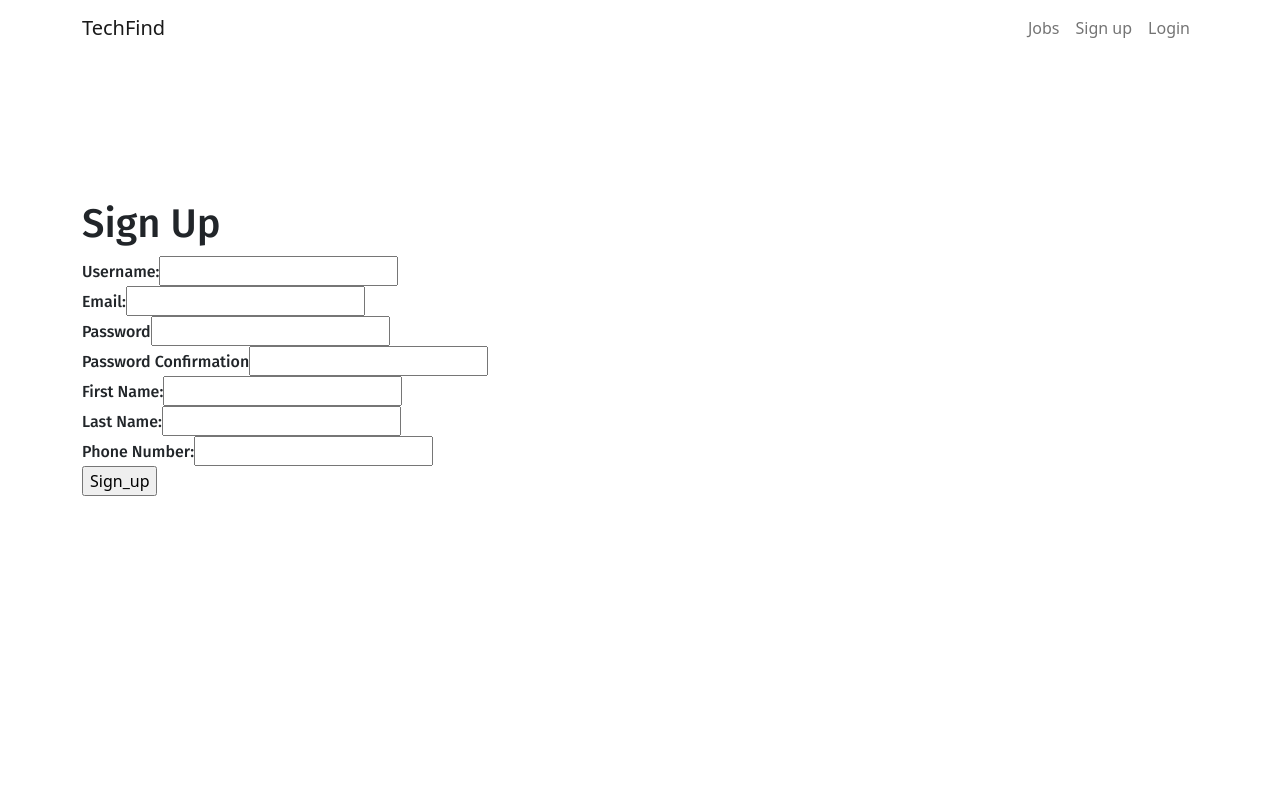
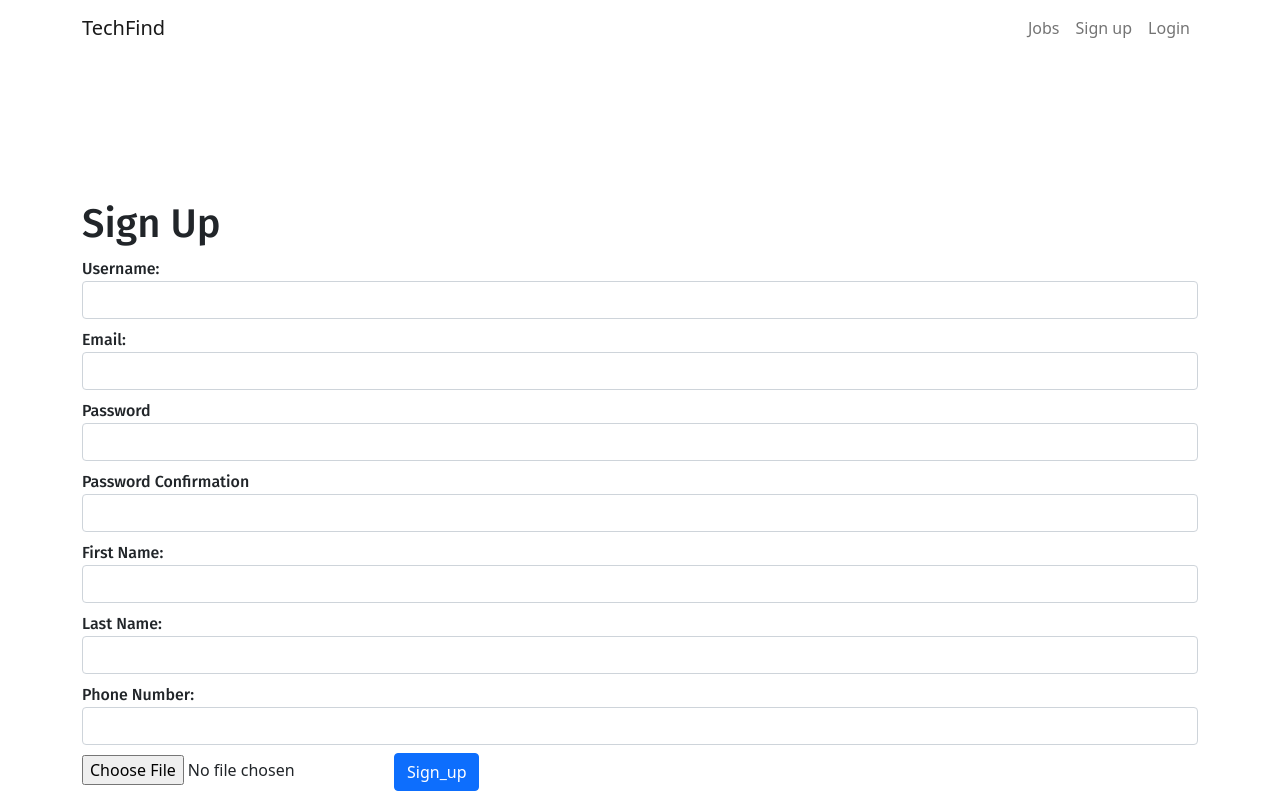
Before and after one commit to BJB-Team/TechFind-Frontend, a React (Create React App) app: page /signup in a window 1280 px wide. Built offline with nearby package versions, Linux system fonts and the light colour scheme; no server answers.

Commit message:
added bootstrap to the signup page

```diff
--- a/src/components/SignUp.js
+++ b/src/components/SignUp.js
@@ -61,42 +61,42 @@ const SignUp = ({ history }) =>{
 
 
   return (
-    <div>
+    <div className="form-group">
       <h1>Sign Up</h1>
       <form onSubmit={handleSubmit}>
 
         <div className="form-group">
           <label htmlFor="username">Username:</label>
-          <input type="text" name="username" id="username" value={formData.username} onChange={handleFormData}/>
+          <input type="text" name="username" id="username" value={formData.username} onChange={handleFormData} className="form-control mb-2"/>
         </div>
         <div className="form-group">
           <label htmlFor="email">Email:</label>
-          <input type="text" name="email" id="email" value={formData.email} onChange={handleFormData}/>
+          <input type="text" name="email" id="email" value={formData.email} onChange={handleFormData} className="form-control mb-2"/>
         </div>
         <div className="form-group">
           <label htmlFor="password">Password</label>
-          <input type="password" name="password" id="password" value={formData.password} onChange={handleFormData}/>
+          <input type="password" name="password" id="password" value={formData.password} onChange={handleFormData} className="form-control mb-2"/>
         </div>
         <div className="form-group">
           <label htmlFor="password_confirmation">Password Confirmation</label>
-          <input type="password" name="password_confirmation" id="password_confirmation" value={formData.password_confirmation} onChange={handleFormData}/>
+          <input type="password" name="password_confirmation" id="password_confirmation" value={formData.password_confirmation} onChange={handleFormData} className="form-control mb-2"/>
         </div>
         <div className="form-group">
           <label htmlFor="first_name">First Name:</label>
-          <input type="text" name="first_name" id="first_name" value={formData.first_name} onChange={handleFormData}/>
+          <input type="text" name="first_name" id="first_name" value={formData.first_name} onChange={handleFormData} className="form-control mb-2"/>
         </div>
         <div className="form-group">
           <label htmlFor="last_name">Last Name:</label>
-          <input type="text" name="last_name" id="last_name" value={formData.last_name} onChange={handleFormData}/>
+          <input type="text" name="last_name" id="last_name" value={formData.last_name} onChange={handleFormData} className="form-control mb-2"/>
         </div>
         <div className="form-group">
           <label htmlFor="phone">Phone Number:</label>
-          <input type="number" name="phone" id="phone" value={formData.phone} onChange={handleFormData}/>
+          <input type="number" name="phone" id="phone" value={formData.phone} onChange={handleFormData} className="form-control mb-2"/>
         </div>
 
-        {/* <input type="file" name="resume" value={formData.resume} onChange={handleFormData} /> */}
+        <input type="file" name="resume" value={formData.resume} onChange={handleFormData} className="form-control-file" />
 
-        <input type="submit" value="Sign_up" />
+        <input type="submit" value="Sign_up" className="btn btn-primary"/>
       </form>
     </div>
   )
```
